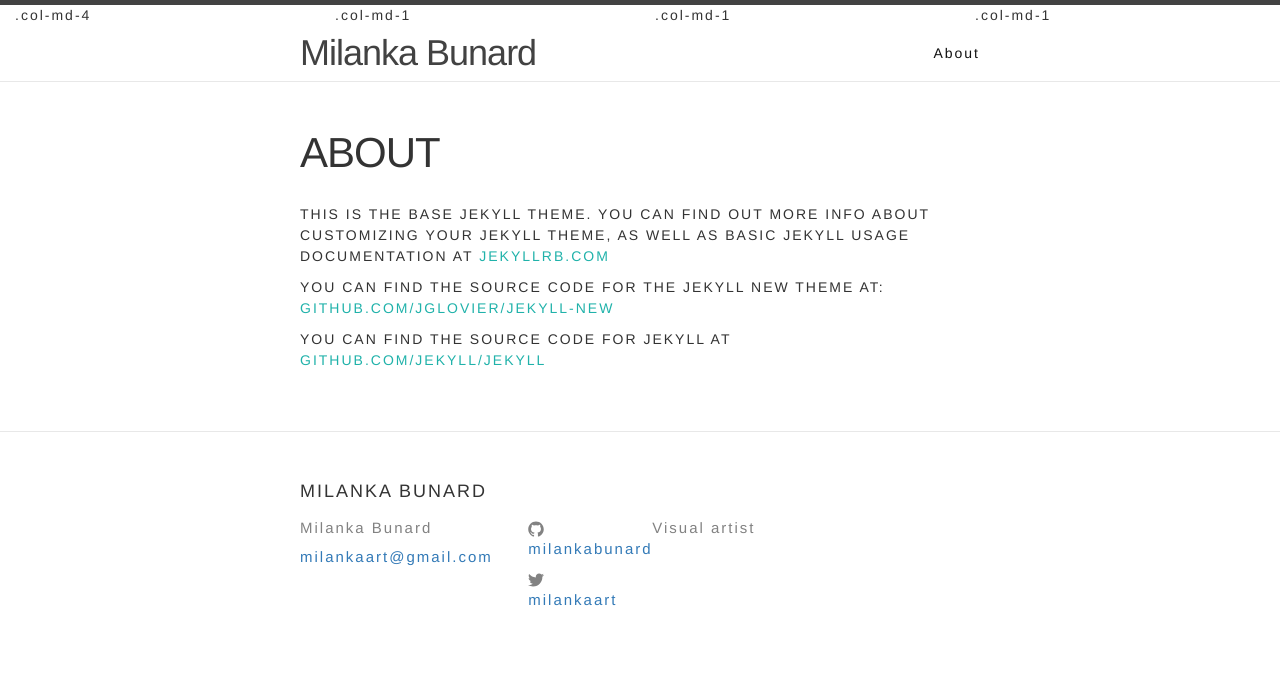
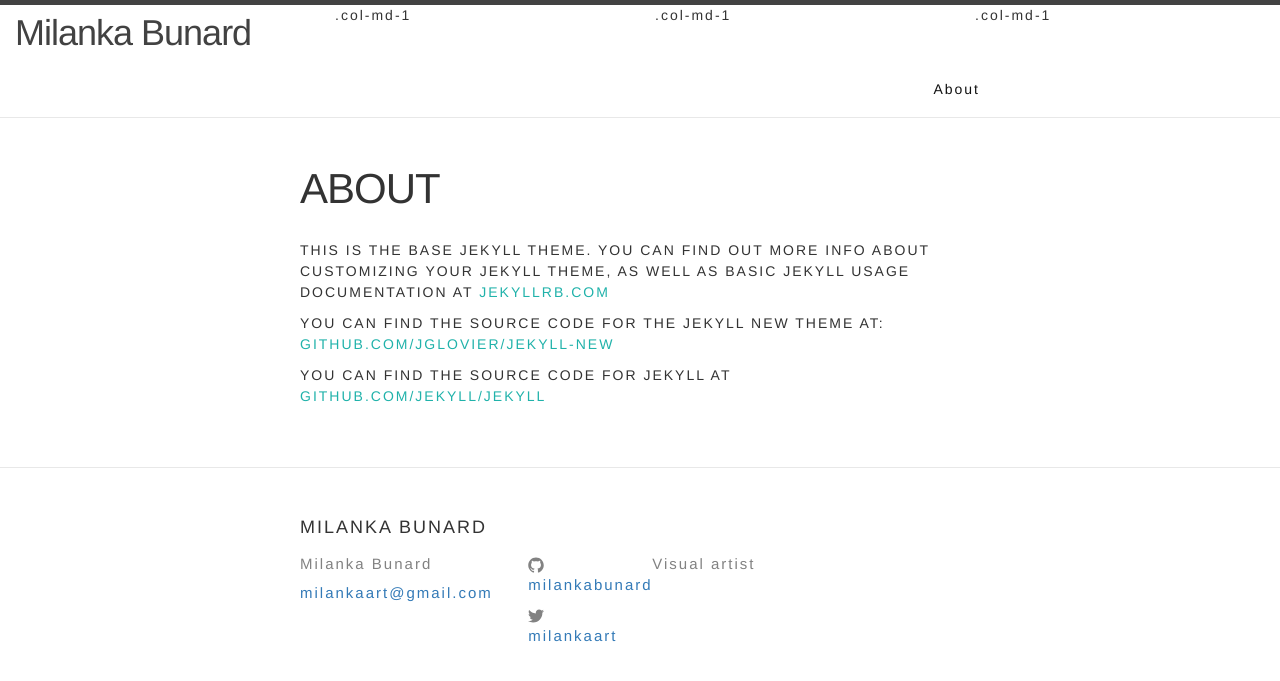
Before and after one commit to milankabunard/milankabunard.github.io, a Jekyll site: the page built from about.md, in a window 1280 px wide. Shown: the top 681 px of the page. Built offline with Jekyll 4.4.1, drawn with Linux system fonts in a browser that asks for light colours.

Commit message:
changes header

```diff
--- a/_includes/header.html
+++ b/_includes/header.html
@@ -4,7 +4,7 @@
 
 <div class="container-fluid">
 <div class="row">
-  <div class="col-md-3">.col-md-4</div>
+  <div class="col-md-3"><a class="site-title" href="{{ site.baseurl }}/">{{ site.title }}</a></div>
   <div class="col-md-3">.col-md-1</div>
   <div class="col-md-3">.col-md-1</div>
   <div class="col-md-3">.col-md-1</div>
@@ -13,7 +13,7 @@
 
   <div class="wrapper">
 
-    <a class="site-title" href="{{ site.baseurl }}/">{{ site.title }}</a>
+
 
     <nav class="site-nav">
       <a href="#" class="menu-icon">
```
